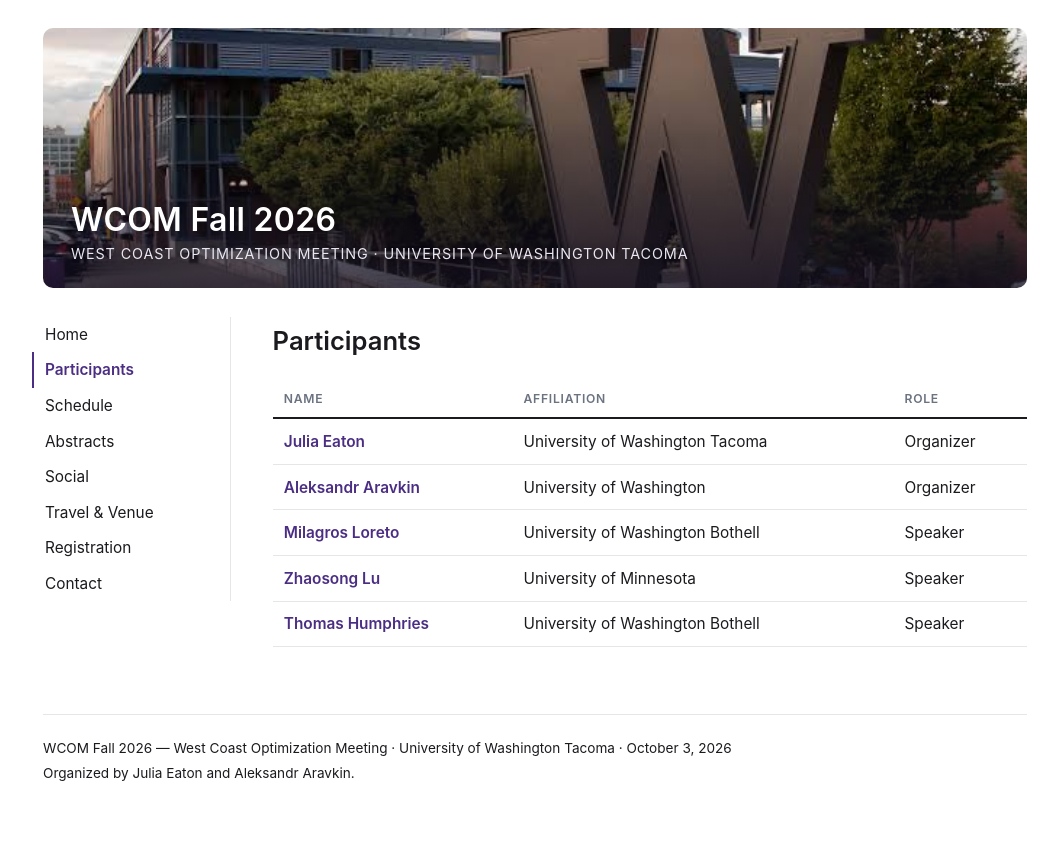
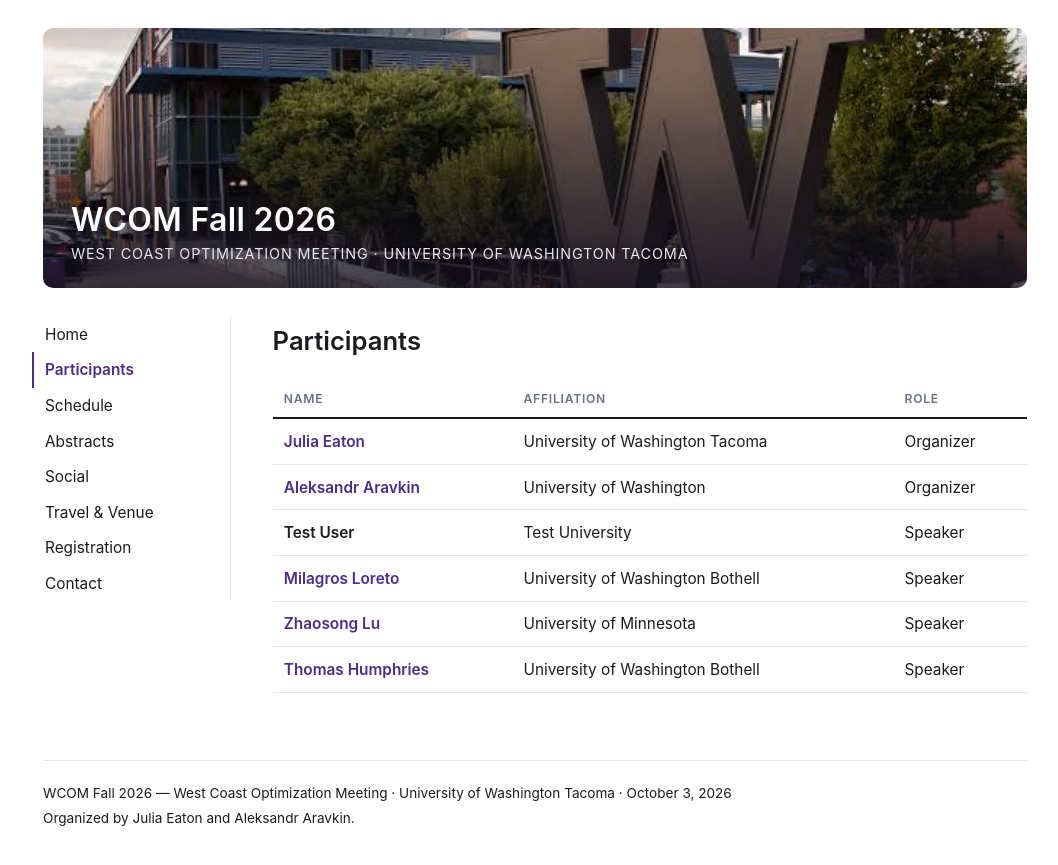
Before and after one commit to jreaton/wcom2026, a Jekyll site: the page built from _pages/participants.md, in a window 1280 px wide. Shown: the top 865 px of the page, without its empty margins (105-1163 px from the left). Built offline with Jekyll 4.4.1, drawn with Linux system fonts in a browser that asks for light colours.

Commit message:
Previous update didn't take

```diff
--- a/_data/participants.yml
+++ b/_data/participants.yml
@@ -5,7 +5,7 @@
 #  Fields:
 #    name:        required
 #    affiliation: their institution
-#    role:        (optional) e.g. "Organizer", "Invited speaker"
+#    role:        (optional) e.g. "Organizer", "Speaker"
 #    url:         (optional) personal/department webpage
 #
 #  To add a person, copy a block. Keep the two-space indentation.
@@ -21,6 +21,11 @@
   role: "Organizer"
   url: "https://uw-amo.github.io/saravkin/"
 
+- name: "Test User"
+  affiliation: "Test University"
+  role: "Speaker"
+  #url: ""
+
 - name: "Milagros Loreto"
   affiliation: "University of Washington Bothell"
   role: "Speaker"
```
